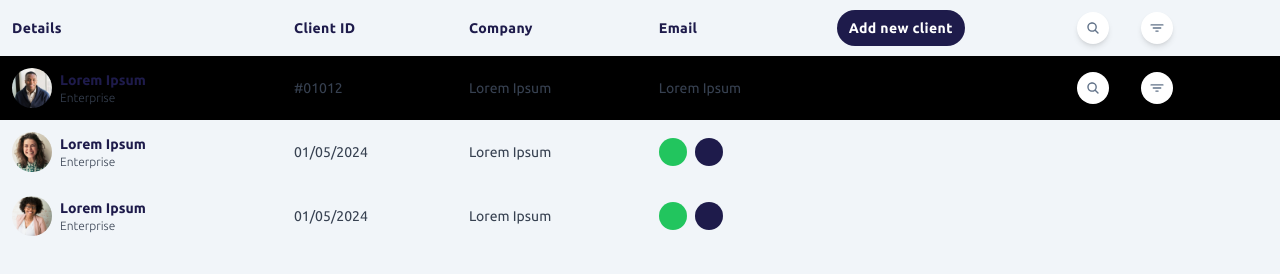
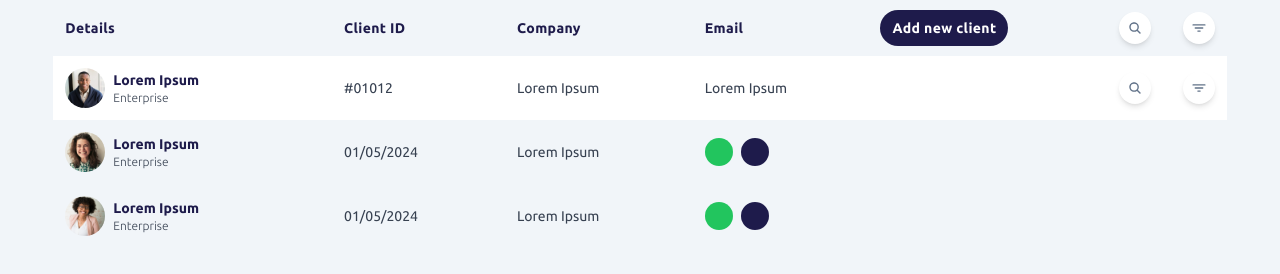
Before and after one commit to freelanceAP/GreenCycle-Front, a website: page public/assets/pages/clients.html in a window 1280 px wide. Drawn offline with nearby package versions, Linux system fonts and the light colour scheme; files that its build step writes are made by us from their sources.

Commit message:
Cambio ancho y alto en la tabla
Se hicieron cambios en los colores de las filas y en sus medidas de ancho y alto

```diff
--- a/public/assets/pages/clients.html
+++ b/public/assets/pages/clients.html
@@ -12,8 +12,9 @@
 
 <body class="bg-slate-100">
 
-    <div>
-        <table class="w-full">
+    <div class="flex justify-center items-center">
+        <table class="w-11/12">
+            <!-- Fila Principal -->
             <thead class="font-bold text-indigo-950 text-left">
                 <tr>
                     <th class="px-3 text-sm tracking-wide">
@@ -29,7 +30,8 @@
                         Email
                     </th>
                     <th class="text-sm tracking-wide">
-                        <div class=" inline-block px-3 py-2 rounded-full  bg-indigo-950 text-white">Add new client</div>
+                        <div class=" inline-block px-3 py-2 rounded-full  bg-indigo-950 text-white">Add new client
+                        </div>
                     </th>
 
                     <!-- Search y filter -->
@@ -49,7 +51,7 @@
             </thead>
 
             <tbody>
-                <tr class="rounded-full  bg-black">
+                <tr class="rounded-full  bg-white">
                     <td class="p-3 text-sm text-gray-700 flex items-center gap-2 ">
                         <div class="overflow-hidden rounded-full w-10 h-10">
                             <img src="/public/assets/img/client-pics-01.png" alt="Client picture"
@@ -64,7 +66,7 @@
                     <td class="p-3 text-sm text-gray-700">Lorem Ipsum</td>
                     <td class="p-3 text-sm text-gray-700">Lorem Ipsum</td>
                     <td class="p-3 text-sm text-gray-700"></td>
-                    <td class="p-3 text-sm text-gray-700">
+                    <td class="p-3 text-sm text-gray-700 w-20">
                         <div class="flex gap-8">
                             <button class="bg-white w-8 h-8 rounded-full flex items-center justify-center shadow-md">
                                 <ion-icon name="search" class="text-slate-500 text-xxl-center"></ion-icon>
```
